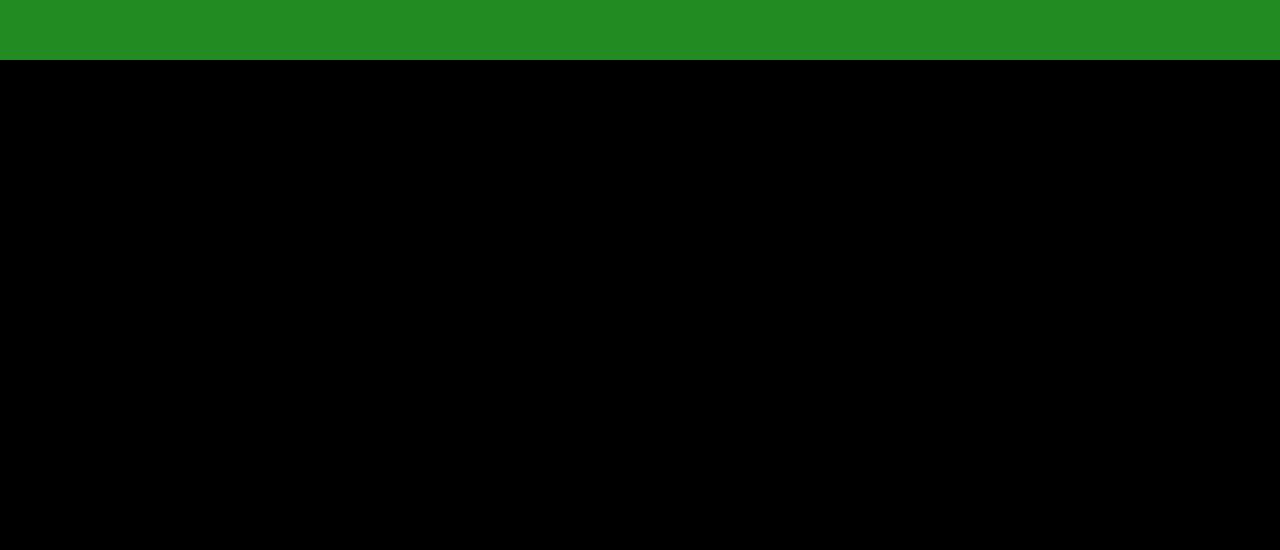
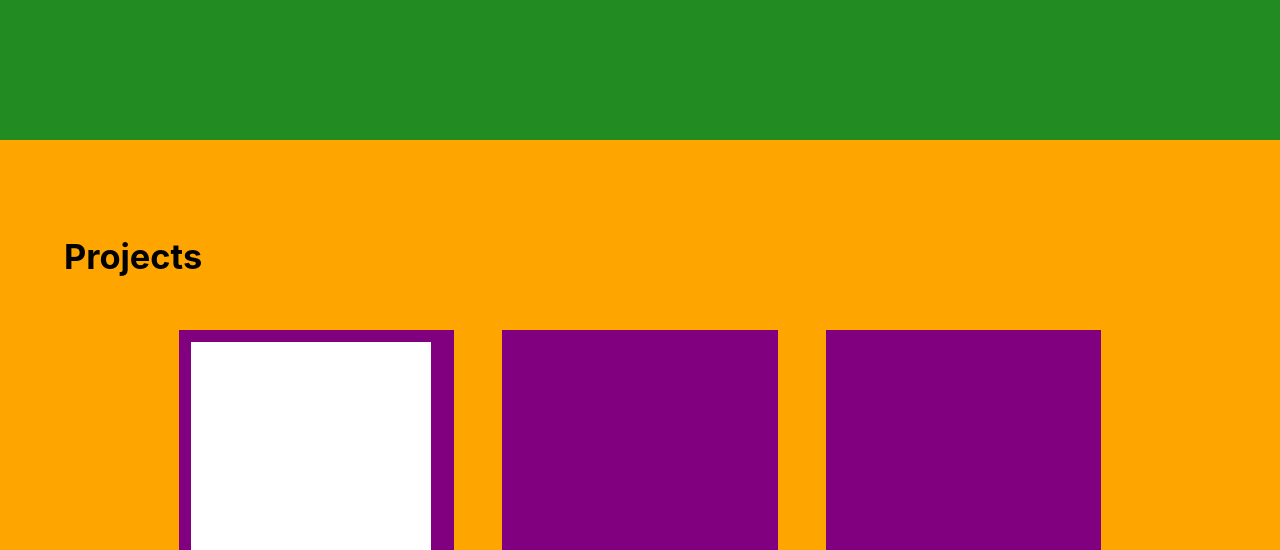
Before and after one commit to Weston453/professional-portfolio, a React (Create React App) app: page / in a window 1280 px wide. Shown: the part 2250-2800 px from the top of the page. Built offline with nearby package versions, Linux system fonts and the light colour scheme.

Commit message:
Added project section

```diff
--- a/src/components/About/About.module.css
+++ b/src/components/About/About.module.css
@@ -2,14 +2,14 @@
     margin: 0;
     padding: 0;
     background: burlywood;
-    height: 90vh;
+    height: 100vh;
     position: relative;
     display: flex;
     flex-wrap: wrap;
 }
 
 .About h2 {
-    margin-top: 5vh;
+    margin-top: 12vh;
     margin-left: 5vw;
 }
 
--- a/src/components/Contact/Contact.module.css
+++ b/src/components/Contact/Contact.module.css
@@ -1,4 +1,4 @@
 .Contact {
-    height: 100vh;
+    height: 120px;
     background: purple;
 }
--- a/src/components/Home/Home.jsx
+++ b/src/components/Home/Home.jsx
@@ -14,7 +14,7 @@
           I am a Full-Stack web devloper.
         </h1>
         <div className={classes.Btn}>
-          <a href="#About"><button>View my Work</button></a>
+          <a href="#Projects"><button>View my Work</button></a>
         </div>
       </div>
       <img className={classes.Construction} src={Construction} alt="Website Construction" />
--- a/src/components/Home/Home.module.css
+++ b/src/components/Home/Home.module.css
@@ -58,4 +58,5 @@
     background: burlywood;
     font-weight: 700;
     cursor: pointer;
+    color: white;
 }
--- a/src/components/Projects/Projects.jsx
+++ b/src/components/Projects/Projects.jsx
@@ -1,10 +1,27 @@
 import React from 'react'
 import classes from './Projects.module.css'
+import Pimage from '../Img/Pimage.svg'
 
 const Projects = () => {
   return (
     <div className={classes.Projects} id="Projects">
-      Projects
+      <h2>Projects</h2>
+      <div className={classes.ImageContainer}>
+        <div className={classes.Images}>
+          <div className={classes.test}></div>
+          {/* <img className={classes.Picture} src={Pimage} alt="Project Images" /> */}
+          <p>Donec ac mauris pellentesque, pretium nunc eget, rutrum magna. Aliquam purus est, varius et eleifend eget, volutpat in risus. Aenean lobortis volutpat urna sed fermentum. Praesent venenatis cursus viverra. Integer vel facilisis dolor. Etiam elementum dolor vel dolor consectetur finibus.</p>
+        </div>
+        <div className={classes.Images}>
+
+        </div>
+        <div className={classes.Images}>
+
+        </div>
+        <div className={classes.Images}>
+
+        </div>
+      </div>
     </div>
   )
 }
--- a/src/components/Projects/Projects.module.css
+++ b/src/components/Projects/Projects.module.css
@@ -1,4 +1,51 @@
 .Projects {
-    height: 100vh;
-    background: black;
+    margin: 0;
+    padding: 10;
+    padding-bottom: 8vh;
+    background: orange;
+    /* height: 100vh; */
+    position: relative;
+    display: flex;
+    flex-direction: column;
 }
+
+.Projects h2 {
+    margin-top: 12vh;
+    margin-left: 5vw;
+}
+
+.Projects .ImageContainer {
+    display: flex;
+    flex-wrap: wrap;
+    justify-content: center;
+}
+
+.Projects .ImageContainer .Images {
+    height: 500px;
+    width: 250px;
+    padding: 1%;
+    background-color: purple;
+    margin: 1.5rem 1.5rem;
+
+    flex-direction: column;
+    justify-content: center;
+}
+
+.Projects .ImageContainer .Images p {
+    height: 250px;
+    width: 250px;
+    margin: 0;
+    text-align: center;
+    font-size: 1rem;
+}
+
+.Projects .ImageConatiner .Images .Picture {
+    height: 250px;
+    width: 240px;
+}
+
+.test {
+    height: 240px;
+    width: 240px;
+    background: white;
+}
--- a/src/components/Skills/Skills.jsx
+++ b/src/components/Skills/Skills.jsx
@@ -4,7 +4,7 @@
 const Skills = () => {
   return (
     <div className={classes.Skills} id="Skills">
-      Skills
+      <h2>Skills</h2>
     </div>
   )
 }
--- a/src/components/Skills/Skills.module.css
+++ b/src/components/Skills/Skills.module.css
@@ -1,4 +1,14 @@
 .Skills {
+    margin: 0;
+    padding: 0;
     height: 100vh;
     background: forestgreen;
+    position: relative;
+    display: flex;
+    flex-wrap: wrap;
 }
+
+.Skills h2 {
+    margin-top: 12vh;
+    margin-left: 5vw;
+}
```
Also changed, not shown: src/components/Img/Pimage.svg (added).
